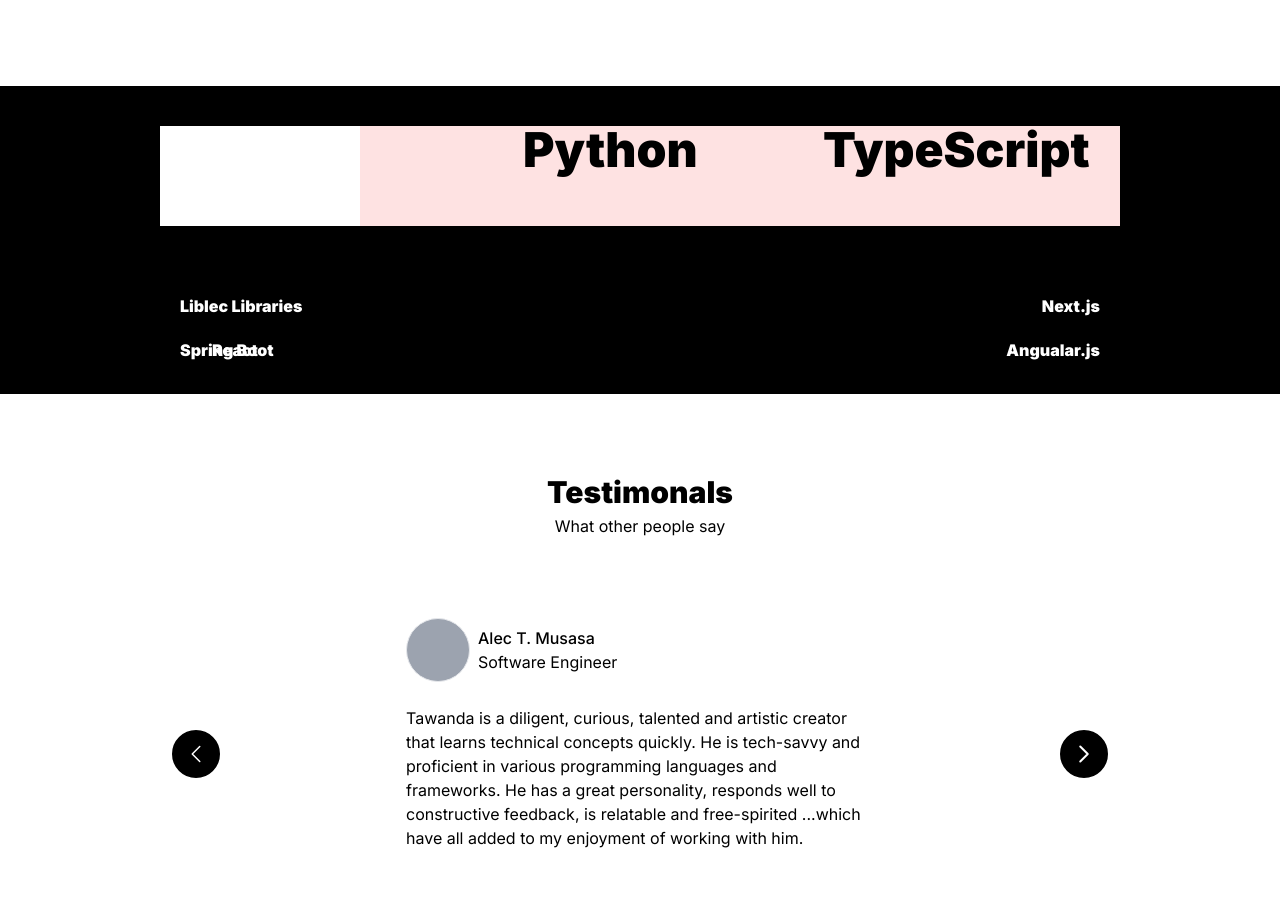
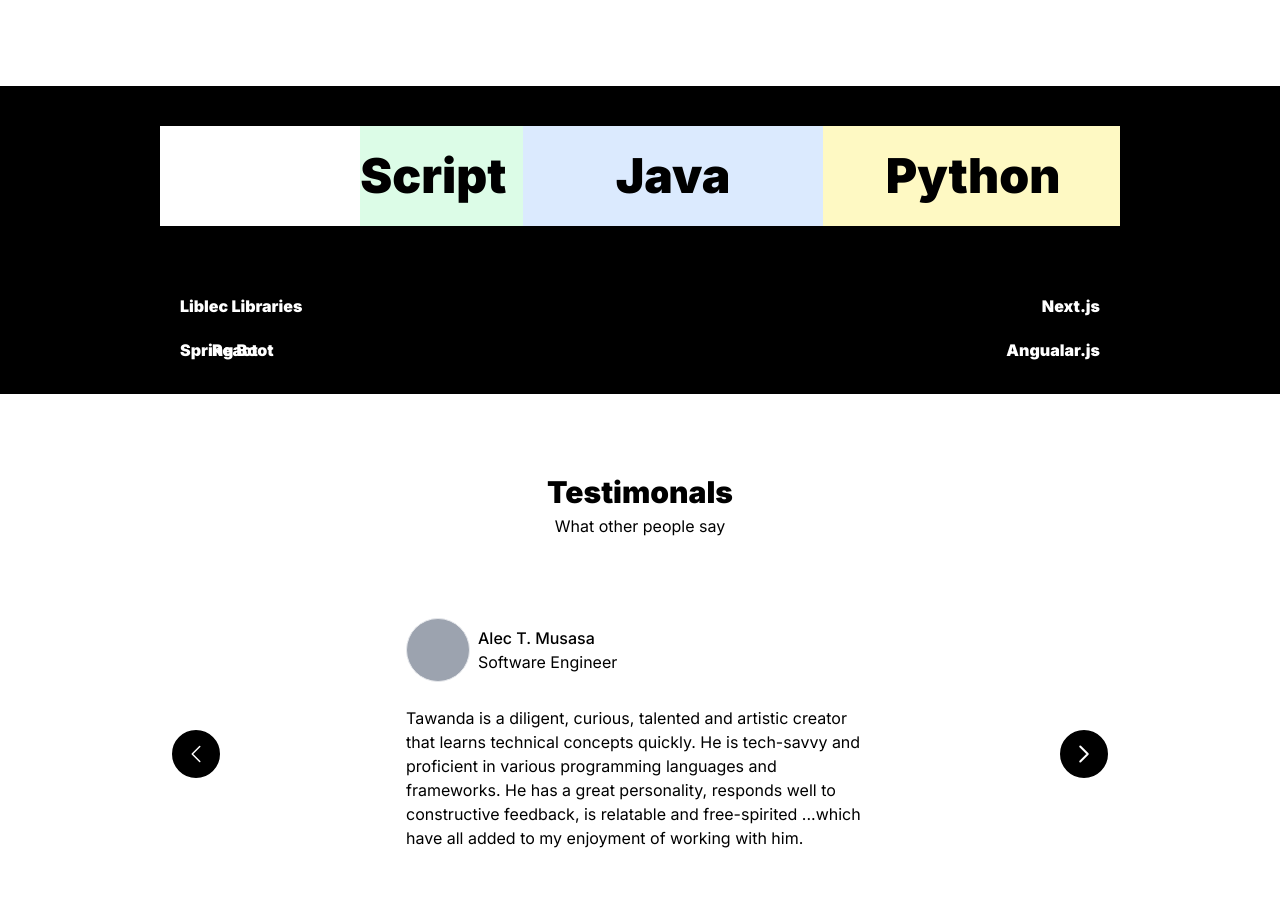
Before and after one commit to tmnyoni/tmnyoni.github.io, a Next.js app: page / in a window 1280 px wide. Shown: the part 2760-3672 px from the top of the page. Built offline with nearby package versions, Linux system fonts and the light colour scheme.

Commit message:
slider partially working.

```diff
--- a/app/slider.tsx
+++ b/app/slider.tsx
@@ -7,11 +7,16 @@ export default function Slider() {
         before:h-[100px] before:absolute before:w-[200px] before:z-[2] before:top-0 before:left-0 before:bg-green-100`}
         >
             <div className="animate-scroll flex w-[3000px] bg-red-100">
-                <div className="h-[100px] w-[300px] text-black text-5xl"> C++ </div>
-                <div className="h-[100px] w-[300px] text-black text-5xl"> Java </div>
-                <div className="h-[100px] w-[300px] text-black text-5xl"> Python </div>
-                <div className="h-[100px] w-[300px] text-black text-5xl"> TypeScript </div>
-                <div className="h-[100px] w-[300px] text-black text-5xl"> JavaScript </div>
+                <div className="h-[100px] w-[300px] text-black text-5xl flex items-center justify-center bg-red-100"> C++ </div>
+                <div className="h-[100px] w-[300px] text-black text-5xl flex items-center justify-center bg-green-100"> TypeScript </div>
+                <div className="h-[100px] w-[300px] text-black text-5xl flex items-center justify-center bg-blue-100"> Java </div>
+                <div className="h-[100px] w-[300px] text-black text-5xl flex items-center justify-center bg-yellow-100"> Python </div>
+                <div className="h-[100px] w-[300px] text-black text-5xl flex items-center justify-center bg-gray-400"> JavaScript </div>
+                <div className="h-[100px] w-[300px] text-black text-5xl flex items-center justify-center bg-red-100"> C++ </div>
+                <div className="h-[100px] w-[300px] text-black text-5xl flex items-center justify-center bg-green-100"> TypeScript </div>
+                <div className="h-[100px] w-[300px] text-black text-5xl flex items-center justify-center bg-blue-100"> Java </div>
+                <div className="h-[100px] w-[300px] text-black text-5xl flex items-center justify-center bg-yellow-100"> Python </div>
+                <div className="h-[100px] w-[300px] text-black text-5xl flex items-center justify-center bg-gray-400"> JavaScript </div>
             </div>
         </div >
     )
```
